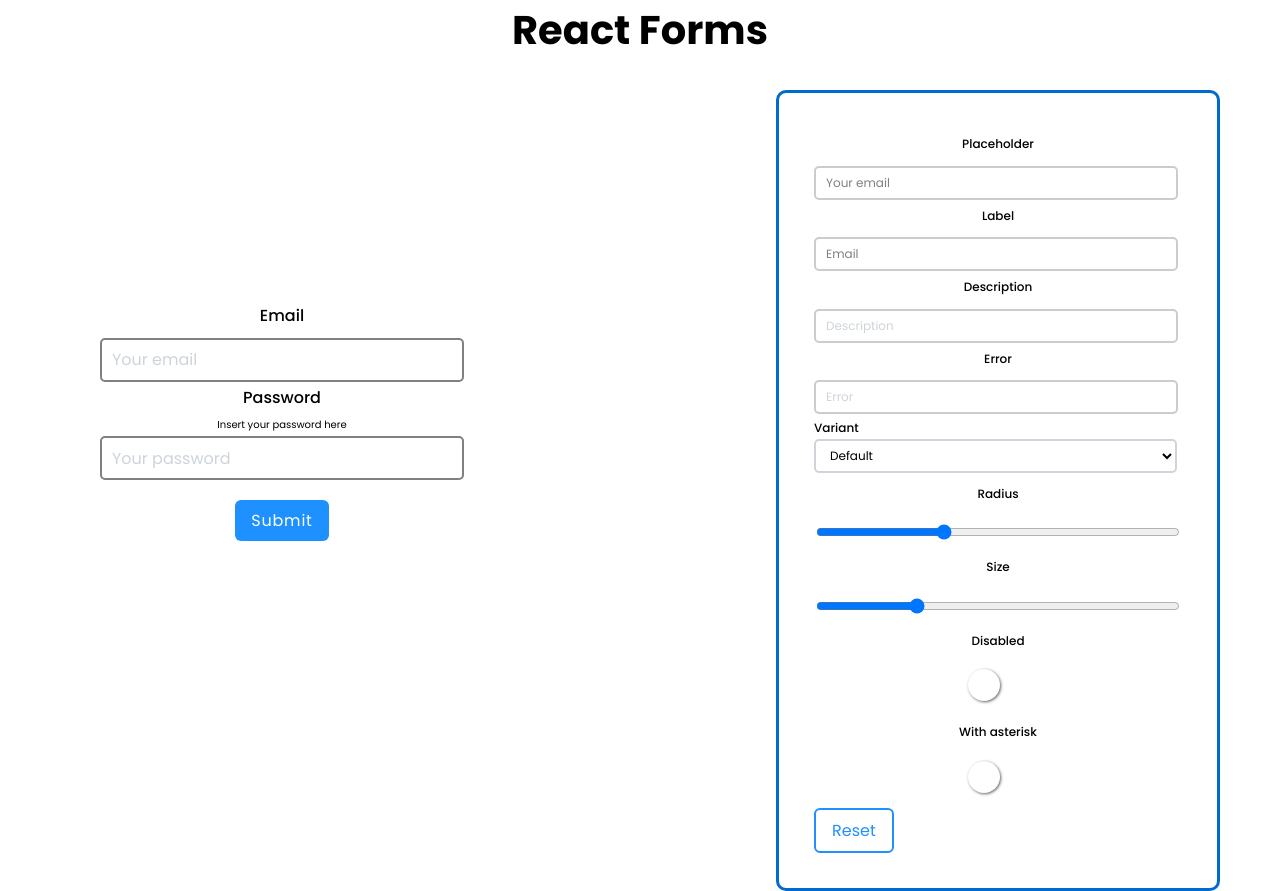
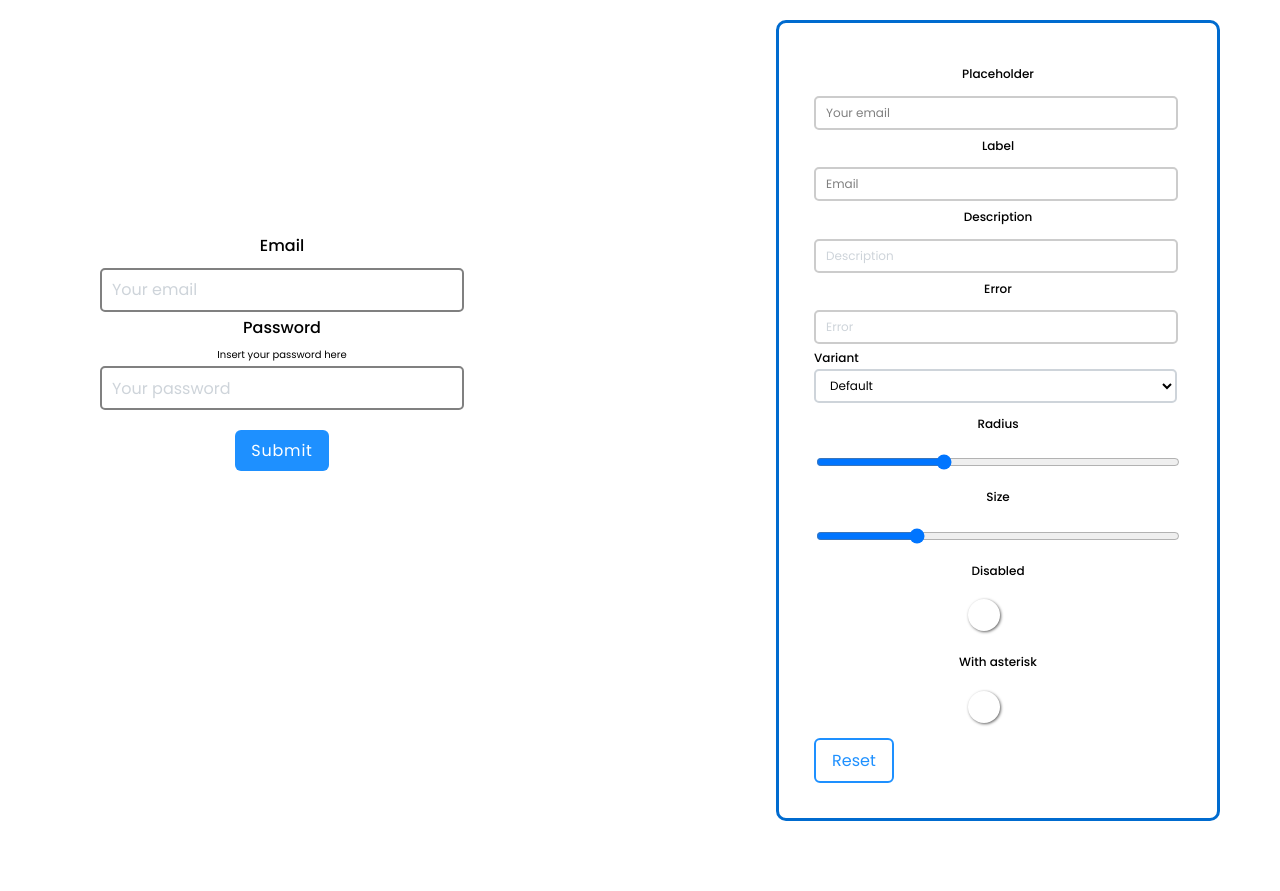
Before and after one commit to GitMozzarella/forms, a React (Create React App) app: page / in a window 1280 px wide. After the commit the page ends 821 px from the top, so only its background shows below. Built offline with nearby package versions, Linux system fonts and the light colour scheme; a web font is replaced by a local one.

Commit message:
fix : поправил разметку

```diff
--- a/src/App.js
+++ b/src/App.js
@@ -4,7 +4,6 @@ import { Form } from './components/Form/Form'
 export function App() {
 	return (
 		<div className={styles.app}>
-			<header className={styles.header}>React Forms</header>
 			<Form />
 		</div>
 	)
```
